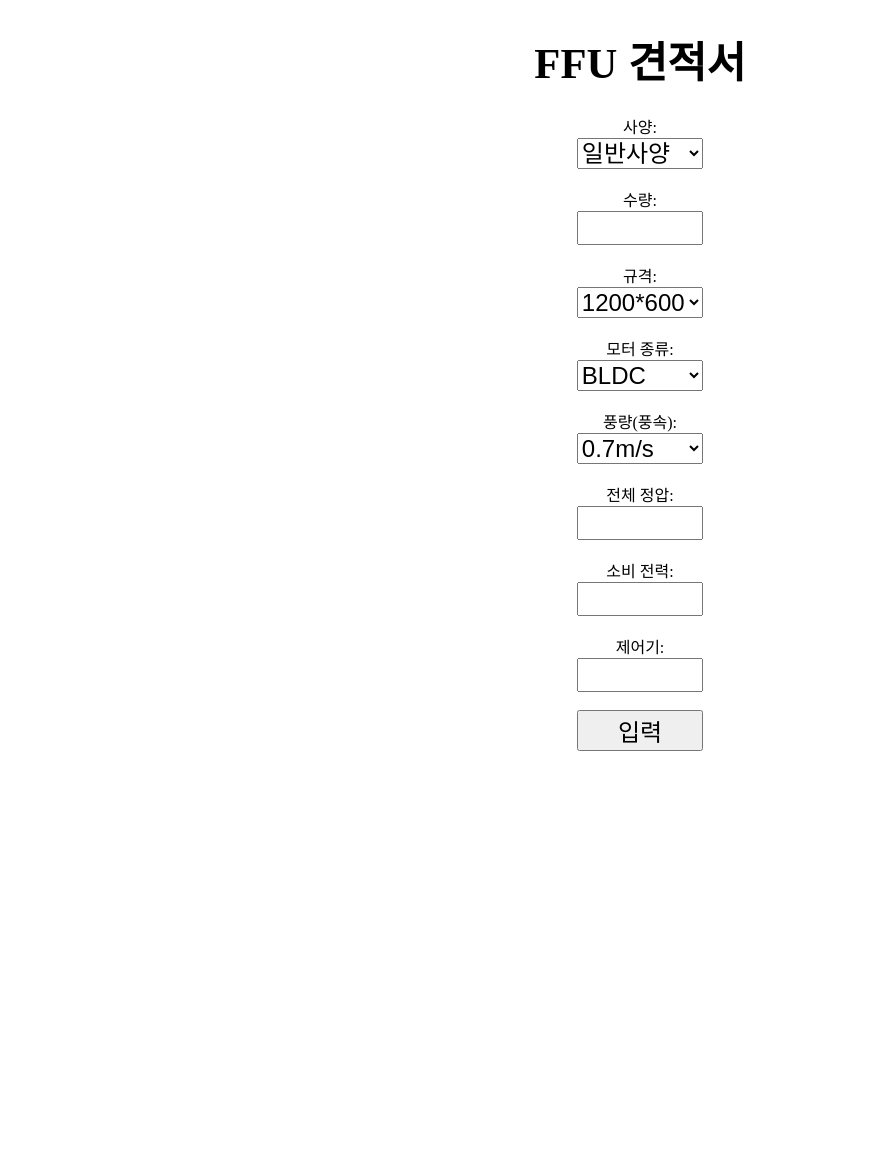
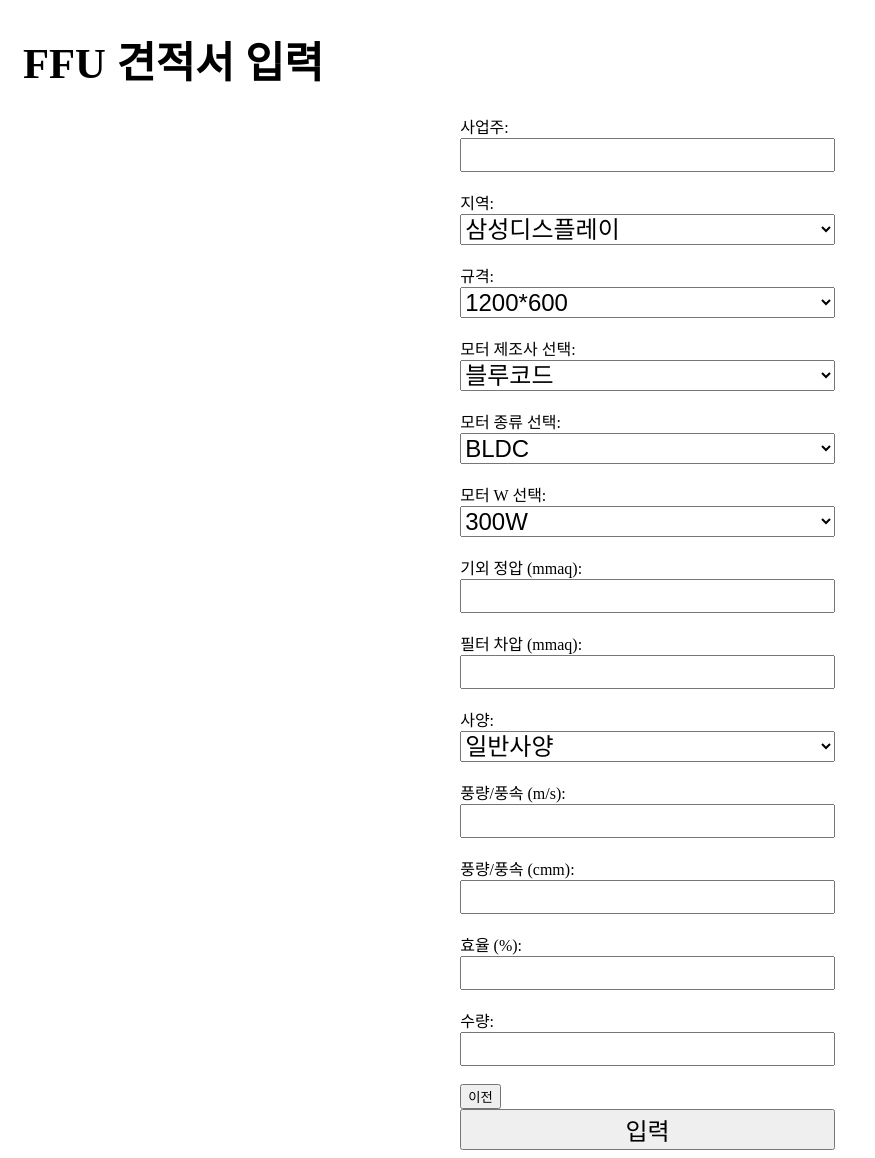
Before and after one commit to daTahealths/kensol, a Django app: page /ffu/FFUInput/ in a window 1280 px wide. Shown: the whole page, without its empty margins (0-875 px from the left). Before the commit the page ends 751 px from the top, so only its background shows below. Run offline with Django 4.2, Linux system fonts and the light colour scheme.

Commit message:
수정
catch로 오류찾기, 할일 적음

```diff
--- a/kensol/FFUapp/templates/FFUInput.html
+++ b/kensol/FFUapp/templates/FFUInput.html
@@ -6,15 +6,16 @@
     <title>케이엔솔</title>
     <style>
         body {
-            text-align: center;
+            text-align: left;
+            padding-left: 15px;
         }
         #ffuForm {
-            width: 10%;
+            width: 30%;
             margin: 0 auto;
         }
         .form-group {
             font-size: 18pt;
-            margin-bottom: 8pt;
+            margin-bottom: 12pt;
         }
         h1 {
             font-size: 32pt;
@@ -31,71 +32,110 @@
         }
     </style>
     <script>
-        function updateWindSpeed() {
-            var motorType = document.getElementById('motorType').value;
-            var windSpeed = document.getElementById('windSpeed');
-            windSpeed.innerHTML = '';
-
-            var options;
-            if (motorType === 'BLDC') {
-                options = ['0.7m/s', '0.6m/s', '0.5m/s', '0.45m/s', '0.4m/s', '0.35m/s', '0.3m/s', '0.25m/s', '0.2m/s'];
-            } else {
-                options = ['0.5m/s', '0.4m/s', '0.3m/s', '0.2m/s'];
-            }
-
-            options.forEach(function(option) {
-                var elem = document.createElement('option');
-                elem.value = option;
-                elem.innerHTML = option;
-                windSpeed.appendChild(elem);
-            });
+        function goBack() {
+            window.history.back();
         }
     </script>
 </head>
 <body>
-    <h1>FFU 견적서</h1>
+    <h1>FFU 견적서 입력</h1>
     <form id="ffuForm" action="/ffu/FFUInput/" method="post">
         {% csrf_token %}
-        <label>사양:
+
+        <label for="businessOwner">사업주:
+            <input type="text" id="businessOwner" name="businessOwner" autocomplete="off" />
+        </label><br><br>
+
+        <label for="location">지역:
+            <select id="location" name="location">
+                <option value="삼성디스플레이">삼성디스플레이</option>
+                <option value="삼성전자 천안">삼성전자 천안</option>
+                <option value="삼성전자 평택">삼성전자 평택</option>
+                <option value="삼성전자 화성, 기흥">삼성전자 화성, 기흥</option>
+                <option value="천안">천안</option>
+                <option value="탕정">탕정</option>
+                <option value="음성,청주,오창">음성,청주,오창</option>
+                <option value="평택">평택</option>
+                <option value="화성, 동탄">화성, 동탄</option>
+                <option value="기흥">기흥</option>
+                <option value="안산">안산</option>
+                <option value="이천">이천</option>
+                <option value="인천 영정도">인천 영정도</option>
+                <option value="파주">파주</option>
+                <option value="구미">구미</option>
+                <option value="부산">부산</option>
+
+            </select>
+        </label><br><br>
+
+        <label for="size">규격:
+            <select id="size" name="size">
+                <option value="1200*600">1200*600</option>
+                <option value="1200*1200">1200*1200</option>
+                <option value="1500*1300">1500*1300</option>
+                <option value="1500*650">1500*650</option>
+                <option value="1500*1320">1500*1320</option>
+                <option value="1320*750">1320*750</option>
+            </select>
+        </label><br><br>
+
+        <label for="motorManufacturer">모터 제조사 선택:
+            <select id="motorManufacturer" name="motorManufacturer">
+                <option value="블루코드">블루코드</option>
+                <option value="시스웍">시스웍</option>
+            </select>
+        </label><br><br>
+
+        <label for="motorType">모터 종류 선택:
+            <select id="motorType" name="motorType">
+                <option value="BLDC">BLDC</option>
+                <option value="AC">AC</option>
+            </select>
+        </label><br><br>
+
+        <label for="motorW">모터 W 선택:
+            <select id="motorW" name="motorW">
+                <option value="300W">300W</option>
+                <option value="400W">400W</option>
+                <option value="400W SDC">400W SDC</option>
+                <option value="650W 내장형">650W 내장형</option>
+                <option value="650W 외장형">650W 외장형</option>
+            </select>
+        </label><br><br>
+
+        <label for="pressure">기외 정압 (mmaq):
+            <input type="number" step="0.01" id="pressure" name="pressure" autocomplete="off" />
+        </label><br><br>
+
+        <label for="filterPressure">필터 차압 (mmaq):
+            <input type="number" step="0.01" id="filterPressure" name="filterPressure" autocomplete="off" />
+        </label><br><br>
+
+        <label for="spec">사양:
             <select id="spec" name="spec">
                 <option value="일반사양">일반사양</option>
                 <option value="고사양">고사양</option>
             </select>
         </label><br><br>
-        <label>수량:
-            <input type="text" id="quantity" name="quantity" autocomplete="off" />
+
+        <label for="windSpeedMS">풍량/풍속 (m/s):
+            <input type="number" step="0.01" id="windSpeedMS" name="windSpeedMS" autocomplete="off" />
         </label><br><br>
-        <label>규격:
-            <select id="size" name="size">
-                <option value="1200*600">1200*600</option>
-                <option value="1200*1200">1200*1200</option>
-                <option value="1500*650">1500*650</option>
-                <option value="1500*1300">1500*1300</option>
-            </select>
+
+        <label for="windSpeedCMM">풍량/풍속 (cmm):
+            <input type="number" step="0.01" id="windSpeedCMM" name="windSpeedCMM" autocomplete="off" />
         </label><br><br>
-        <label>모터 종류:
-            <select id="motorType" name="motorType" onchange="updateWindSpeed()">
-                <option value="BLDC">BLDC</option>
-                <option value="AC">AC</option>
-            </select>
+
+        <label for="efficiency">효율 (%):
+            <input type="number" step="0.01" id="efficiency" name="efficiency" autocomplete="off" />
         </label><br><br>
-        <label>풍량(풍속):
-            <select id="windSpeed" name="windSpeed"></select>
+
+        <label for="quantity">수량:
+            <input type="number" id="quantity" name="quantity" autocomplete="off" />
         </label><br><br>
-        <label>전체 정압:
-            <input type="text" id="pressure" name="pressure" autocomplete="off" />
-        </label><br><br>
-        <label>소비 전력:
-            <input type="text" id="powerConsumption" name="powerConsumption" autocomplete="off" />
-        </label><br><br>
-        <label>제어기:
-            <input type="text" id="controller" name="controller" autocomplete="off" />
-        </label><br><br>
-        <input type="submit" value="입력" style="align-self: flex-start;">
+
+        <button type="button" onclick="goBack()">이전</button>
+        <input type="submit" value="입력">
     </form>
-    <script>
-        // 페이지 로딩 시 모터 종류에 따른 풍량 옵션을 초기화합니다.
-        updateWindSpeed();
-    </script>
 </body>
 </html>
--- a/kensol/FFUapp/views/command_views.py
+++ b/kensol/FFUapp/views/command_views.py
@@ -6,6 +6,9 @@ from .Volt_views import calculate_volt_price
 from .MaterialCost_views import calculate_materialcost_price
 from .Paint_views import calculate_paint_price
 
+# 1. 흰색글자로 바꾸기 2. kwargs 대체 방법이나 문제해결 3. 조립인건비 pass문제 해결
+포장팔렛트 = "포장팔렛트"
+NCT_판금_가공비 = "NCT 판금 가공비"
 
 def get_price_for_item(item_name, size, spec, **kwargs):
     if item_name == "조립인건비":
@@ -13,10 +16,10 @@ def get_price_for_item(item_name, size, spec, **kwargs):
         # return item.assembly_price
         pass  # 여기에 실제 구현을 추가하세요.
 
-    elif item_name == "포장팔렛트":
+    elif item_name == 포장팔렛트:
         return calculate_pack_price(size, spec)
 
-    elif item_name == 'NCT 판금 가공비':
+    elif item_name == NCT_판금_가공비:
         return calculate_nct_price(size, spec)
 
     elif item_name == "볼트":
@@ -30,12 +33,15 @@ def get_price_for_item(item_name, size, spec, **kwargs):
 
     elif item_name == "MOTOR & 컨트롤러":
         motor_type = kwargs.get('motor_type', None)
+        return motor_type
 
     elif item_name == "FAN":
         fan_speed = kwargs.get('fan_speed', None)
+        return fan_speed
 
     elif item_name == "BELLMOUTH (보호망포함)":
         material = kwargs.get('material', None)
+        return material
 
     else:
         return 0
@@ -51,21 +57,26 @@ def ffuInput(request):
         except ValueError:
             quantity = 1
 
-        names = ['자재비 (AL, SPCC 외)', '도장비', 'NCT 판금 가공비', 'MOTOR & 컨트롤러', 'FAN', 'BELLMOUTH (보호망포함)', '볼트', '포장용 잡자재', '조립인건비', '포장팔렛트', '운반비']
+        names = ['자재비 (AL, SPCC 외)', '도장비', NCT_판금_가공비, 'MOTOR & 컨트롤러', 'FAN', 'BELLMOUTH (보호망포함)', '볼트', '포장용 잡자재', '조립인건비', 포장팔렛트, '운반비']
 
         items = []
         for name in names:
-            if name == '조립인건비':
-                unit_price = calculate_assembly_price(size, spec)
-            elif name == '포장팔렛트':
-                unit_price = calculate_pack_price(size, spec)
-            elif name == 'NCT 판금 가공비':
-                unit_price = calculate_nct_price(size, spec)
-            else:
-                unit_price = get_price_for_item(name, size, spec) or 0
+            # if name == '조립인건비':
+            #     unit_price = calculate_assembly_price(size, spec)
+            # elif name == '포장팔렛트':
+            #     unit_price = calculate_pack_price(size, spec)
+            # elif name == 'NCT 판금 가공비':
+            #     unit_price = calculate_nct_price(size, spec)
+            # else:
+            #     unit_price = get_price_for_item(name, size, spec) or 0
 
-            total_price = unit_price * quantity
-            items.append((name, quantity, unit_price, total_price))
+            try:
+                unit_price = get_price_for_item(name, size, spec)
+
+                total_price = unit_price * quantity
+                items.append((name, quantity, unit_price, total_price))
+            except Exception as e:
+                print(f"Error occurred at {name}: {e}")  # 로깅을 위한 출력
 
         subtotal_unit = sum([item[2] for item in items])
         subtotal_totals = sum([item[3] for item in items])
```
